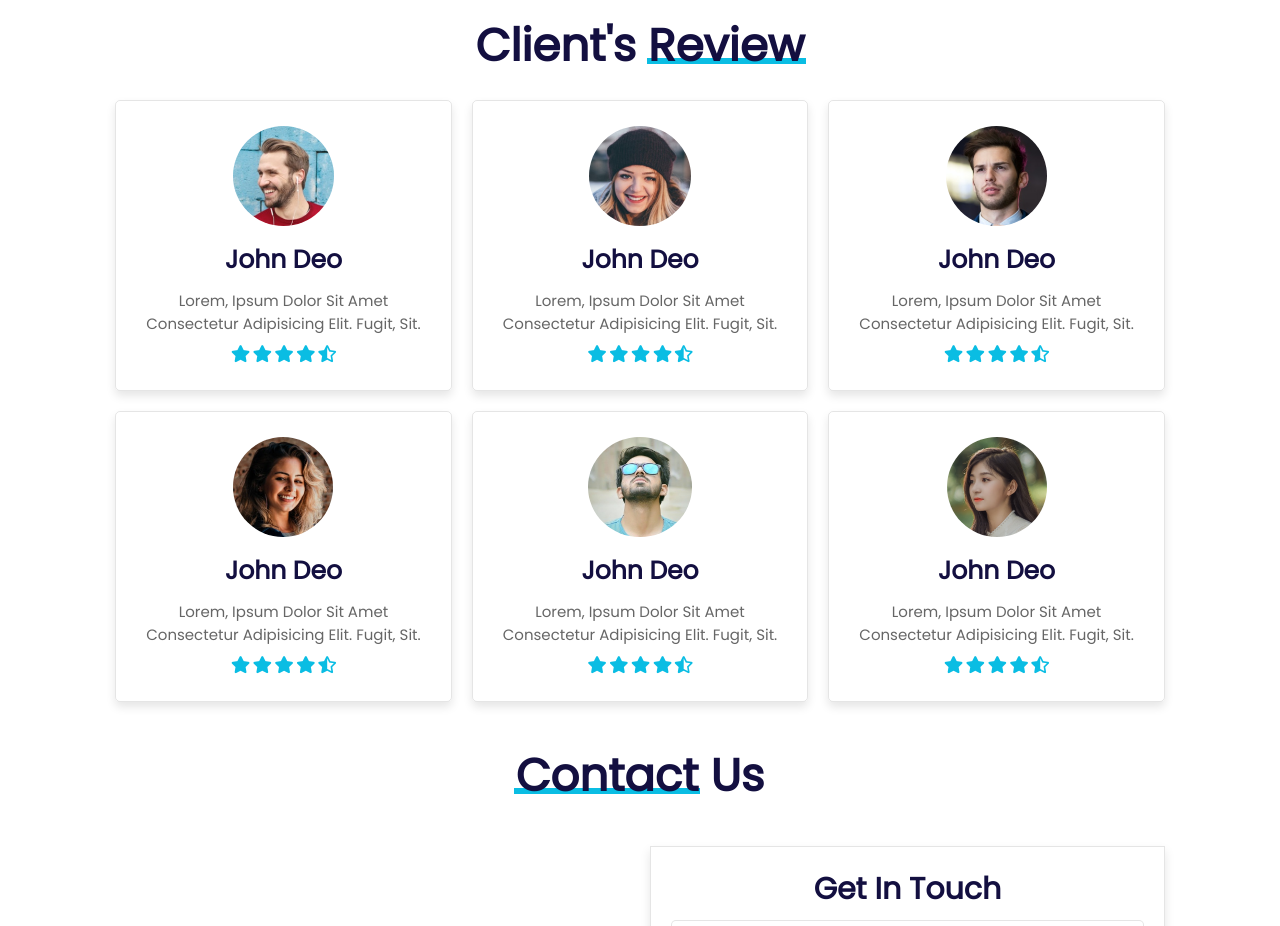
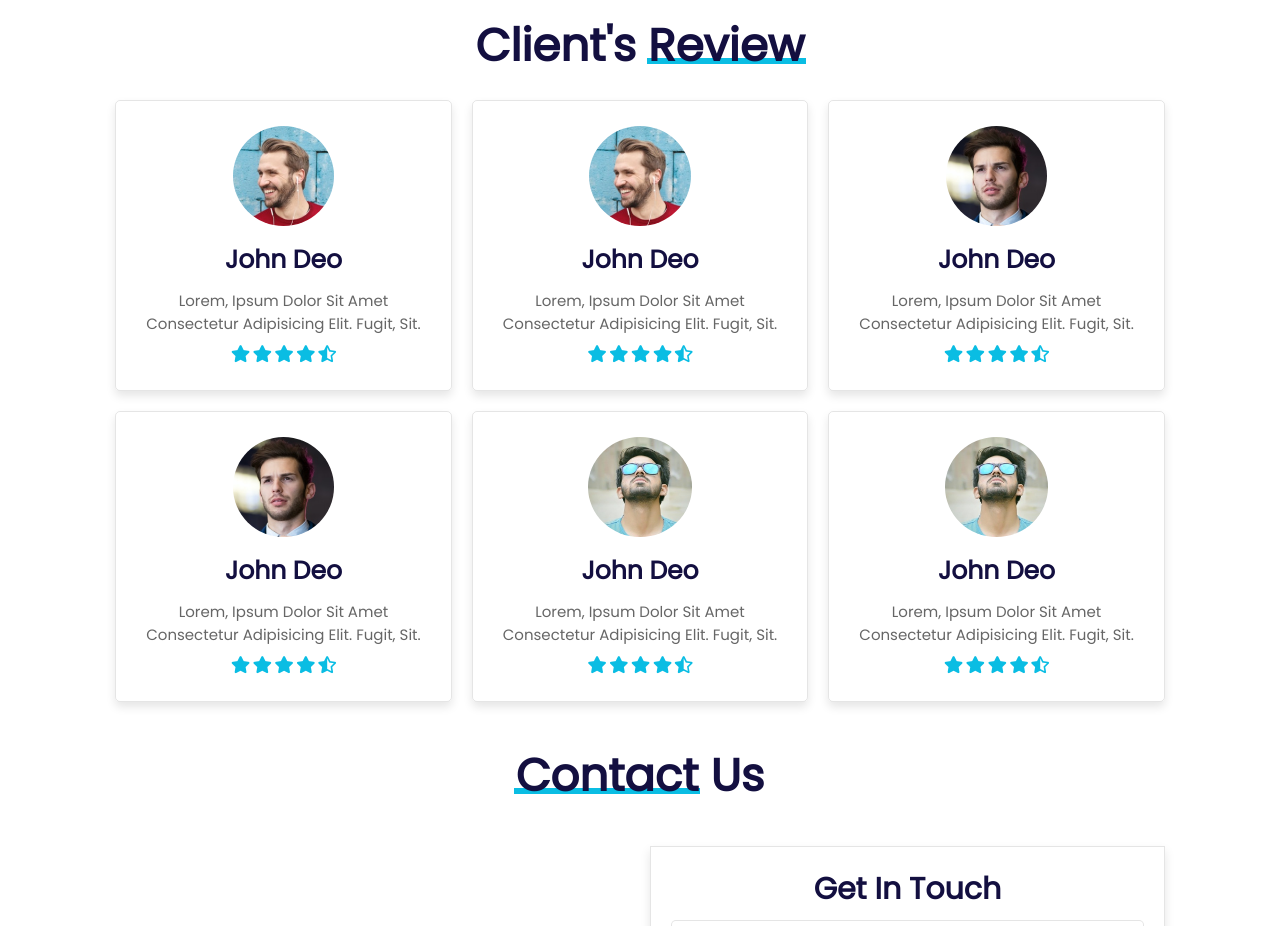
Before and after one commit to Ahmed-B20/Landing-Pages, a plain HTML site: page index.html in a window 1280 px wide. Shown: the part 4660-5586 px from the top of the page. Drawn offline with Linux system fonts and the light colour scheme.

Commit message:
Update index.html

```diff
--- a/index.html
+++ b/index.html
@@ -400,7 +400,7 @@
         </div>
 
         <div class="box">
-          <img src="image/pic-2.png" alt="" />
+          <img src="image/pic-1.png" alt="" />
           <h3>john deo</h3>
           <p>
             Lorem, ipsum dolor sit amet consectetur adipisicing elit. Fugit,
@@ -432,7 +432,7 @@
         </div>
 
         <div class="box">
-          <img src="image/pic-4.png" alt="" />
+          <img src="image/pic-3.png" alt="" />
           <h3>john deo</h3>
           <p>
             Lorem, ipsum dolor sit amet consectetur adipisicing elit. Fugit,
@@ -464,7 +464,7 @@
         </div>
 
         <div class="box">
-          <img src="image/pic-6.png" alt="" />
+          <img src="image/pic-5.png" alt="" />
           <h3>john deo</h3>
           <p>
             Lorem, ipsum dolor sit amet consectetur adipisicing elit. Fugit,
```
